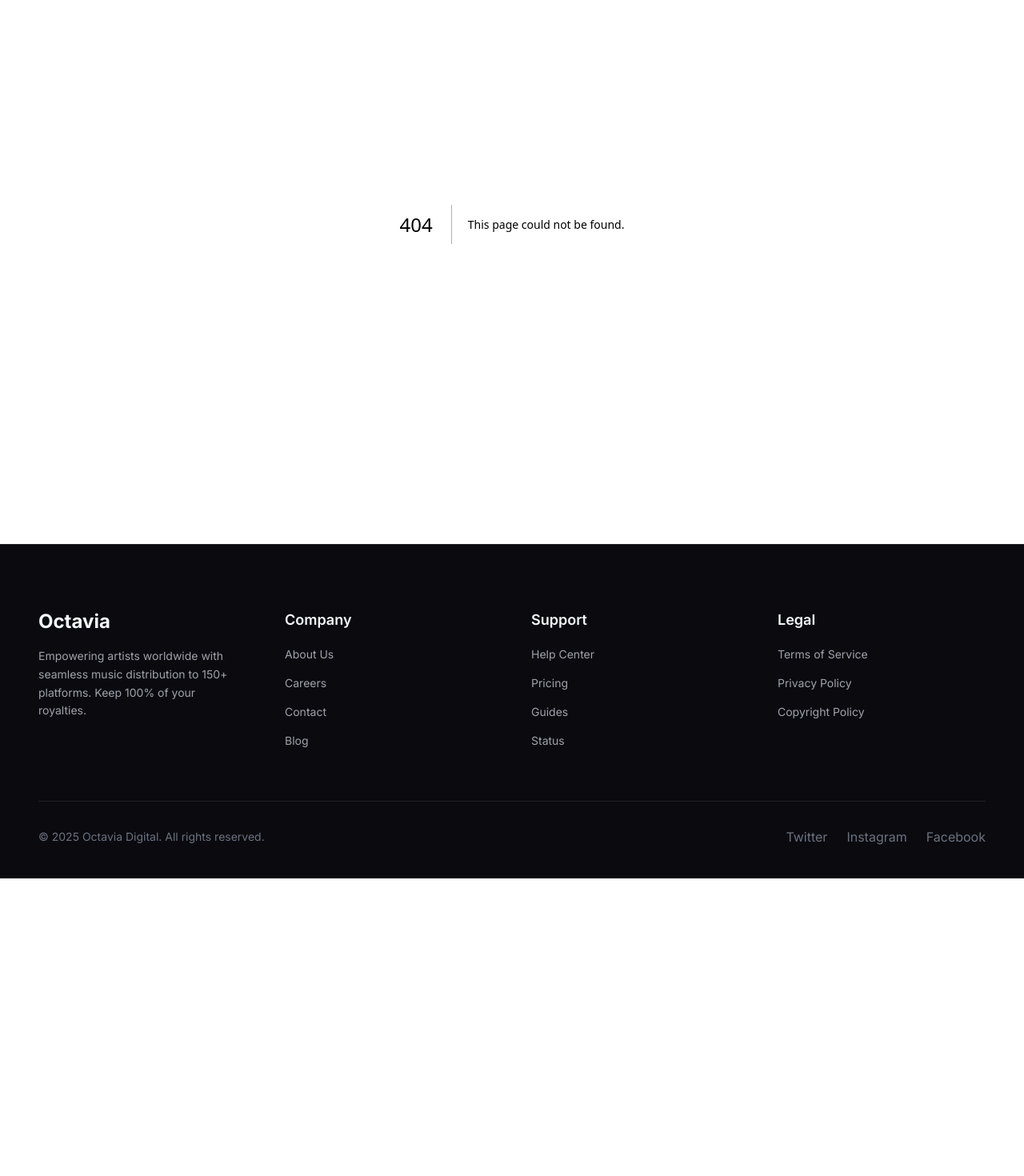
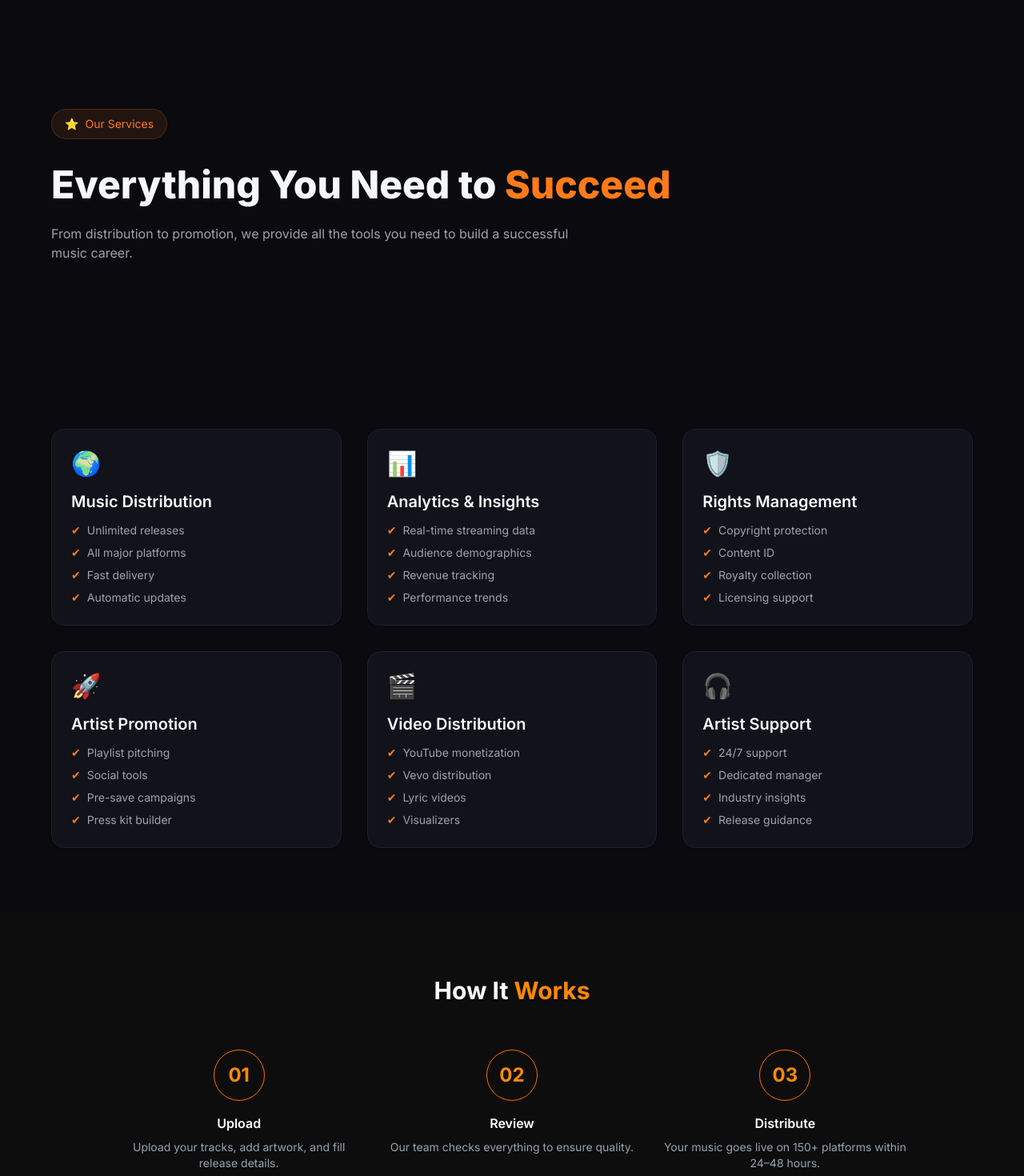
Before and after one commit to rathininfo/octavia-digital, a Next.js app: page /services in a window 1280 px wide. Before the commit this address had no page. Shown: the part 120-1590 px from the top of the page at 80% size. Before the commit the page ends 1218 px from the top, so only its background shows below. Built offline with nearby package versions, Linux system fonts and the light colour scheme.

Commit message:
services page all section completed

```diff
--- /dev/null
+++ b/src/app/services/page.jsx
@@ -0,0 +1,16 @@
+import HowItWorks from '@/components/HowItWorks/HowItWorks'
+import ServiceCards from '@/components/serviceCards/ServiceCards'
+import ServiceHero from '@/components/serviceHero/ServiceHero'
+import StartJourney from '@/components/StartJourney/StartJourney'
+import React from 'react'
+
+export default function page() {
+  return (
+   <div className="pt-32 text-foreground">
+      <ServiceHero></ServiceHero>
+      <ServiceCards></ServiceCards>
+      <HowItWorks></HowItWorks>
+      <StartJourney></StartJourney>
+    </div>
+  )
+}
--- /dev/null
+++ b/src/components/HowItWorks/HowItWorks.jsx
@@ -0,0 +1,27 @@
+export default function HowItWorks() {
+  const steps = [
+    { number: "01", title: "Upload", text: "Upload your tracks, add artwork, and fill release details." },
+    { number: "02", title: "Review", text: "Our team checks everything to ensure quality." },
+    { number: "03", title: "Distribute", text: "Your music goes live on 150+ platforms within 24–48 hours." },
+  ];
+
+  return (
+    <section className="py-20 bg-[#0d0d0d] text-center">
+      <h2 className="text-3xl font-bold text-white">
+        How It <span className="text-orange-400">Works</span>
+      </h2>
+
+      <div className="mt-14 grid md:grid-cols-3 gap-8 max-w-5xl mx-auto px-4">
+        {steps.map((step, i) => (
+          <div key={i} className="flex flex-col items-center">
+            <div className="w-16 h-16 flex items-center justify-center rounded-full border border-orange-500 text-orange-400 text-2xl font-bold">
+              {step.number}
+            </div>
+            <h3 className="text-white mt-4 font-semibold">{step.title}</h3>
+            <p className="text-gray-400 mt-2 text-sm">{step.text}</p>
+          </div>
+        ))}
+      </div>
+    </section>
+  );
+}
--- /dev/null
+++ b/src/components/StartJourney/StartJourney.jsx
@@ -0,0 +1,17 @@
+export default function StartJourney() {
+  return (
+    <section className="py-20 bg-[#0d0d0d] text-center">
+      <h2 className="text-3xl font-bold text-white">
+        Ready to Start Your <span className="text-orange-400">Journey?</span>
+      </h2>
+
+      <p className="text-gray-400 mt-4">
+        Join thousands of artists who trust Octavia Digital with their music distribution.
+      </p>
+
+      <button className="mt-6 px-6 py-3 bg-orange-500 text-white rounded-xl hover:bg-orange-600 transition">
+        Get Started Now →
+      </button>
+    </section>
+  );
+}
--- a/src/components/navbar/navbar.jsx
+++ b/src/components/navbar/navbar.jsx
@@ -19,7 +19,7 @@ export default function Navbar() {
 
         {/* Desktop Menu */}
         <div className="hidden md:flex items-center gap-8 text-[var(--paragraph-color)]">
-          <Link href="/why-octavia" className="hover:text-[var(--accent)] transition">Why Octavia</Link>
+          <Link href="/" className="hover:text-[var(--accent)] transition">Home</Link>
           <Link href="/services" className="hover:text-[var(--accent)] transition">Services</Link>
           <Link href="/partners" className="hover:text-[var(--accent)] transition">Partners</Link>
           <Link href="/pricing" className="hover:text-[var(--accent)] transition">Pricing</Link>
@@ -52,7 +52,7 @@ export default function Navbar() {
       {open && (
         <div className="md:hidden bg-[#0A0A0F] border-t border-[#1F1F2A] py-4 px-6">
           <div className="flex flex-col gap-4 text-[var(--paragraph-color)]">
-            <Link href="/why-octavia" className="hover:text-[var(--accent)]">Why Octavia</Link>
+            <Link href="/" className="hover:text-[var(--accent)]">Home</Link>
             <Link href="/services" className="hover:text-[var(--accent)]">Services</Link>
             <Link href="/partners" className="hover:text-[var(--accent)]">Partners</Link>
             <Link href="/pricing" className="hover:text-[var(--accent)]">Pricing</Link>
--- /dev/null
+++ b/src/components/serviceCards/ServiceCards.jsx
@@ -0,0 +1,96 @@
+export default function ServiceCards() {
+  const items = [
+    {
+      title: "Music Distribution",
+      icon: "🌍",
+      features: [
+        "Unlimited releases",
+        "All major platforms",
+        "Fast delivery",
+        "Automatic updates",
+      ],
+    },
+    {
+      title: "Analytics & Insights",
+      icon: "📊",
+      features: [
+        "Real-time streaming data",
+        "Audience demographics",
+        "Revenue tracking",
+        "Performance trends",
+      ],
+    },
+    {
+      title: "Rights Management",
+      icon: "🛡️",
+      features: [
+        "Copyright protection",
+        "Content ID",
+        "Royalty collection",
+        "Licensing support",
+      ],
+    },
+    {
+      title: "Artist Promotion",
+      icon: "🚀",
+      features: [
+        "Playlist pitching",
+        "Social tools",
+        "Pre-save campaigns",
+        "Press kit builder",
+      ],
+    },
+    {
+      title: "Video Distribution",
+      icon: "🎬",
+      features: [
+        "YouTube monetization",
+        "Vevo distribution",
+        "Lyric videos",
+        "Visualizers",
+      ],
+    },
+    {
+      title: "Artist Support",
+      icon: "🎧",
+      features: [
+        "24/7 support",
+        "Dedicated manager",
+        "Industry insights",
+        "Release guidance",
+      ],
+    },
+  ];
+
+  return (
+    <section className="py-20 px-6 bg-background">
+      <div className="max-w-6xl mx-auto grid md:grid-cols-3 gap-8">
+
+        {items.map((item, i) => (
+          <div
+            key={i}
+            className="p-6 rounded-2xl bg-card border border-card-border shadow-sm hover:shadow-lg hover:border-accent/30 transition"
+          >
+            {/* Icon */}
+            <div className="text-3xl mb-4">{item.icon}</div>
+
+            {/* Title */}
+            <h3 className="text-xl font-semibold text-heading mb-3">
+              {item.title}
+            </h3>
+
+            {/* Features */}
+            <ul className="space-y-2 text-paragraph text-sm">
+              {item.features.map((f, j) => (
+                <li key={j} className="flex items-center gap-2">
+                  <span className="text-accent">✔</span> {f}
+                </li>
+              ))}
+            </ul>
+          </div>
+        ))}
+
+      </div>
+    </section>
+  );
+}
--- /dev/null
+++ b/src/components/serviceHero/ServiceHero.jsx
@@ -0,0 +1,23 @@
+export default function ServiceHero() {
+  return (
+    <section className="py-32 px-6 bg-background">
+      <div className="max-w-6xl mx-auto">
+
+        {/* Badge */}
+        <div className="inline-flex items-center gap-2 px-4 py-2 rounded-full text-sm bg-accent/10 border border-accent/20 text-accent">
+          <span>⭐</span> Our Services
+        </div>
+
+        {/* Heading */}
+        <h1 className="text-4xl md:text-5xl font-extrabold text-heading mt-6 leading-snug">
+          Everything You Need to <span className="text-accent">Succeed</span>
+        </h1>
+
+        {/* Sub text */}
+        <p className="text-paragraph max-w-2xl mt-4">
+          From distribution to promotion, we provide all the tools you need to build a successful music career.
+        </p>
+      </div>
+    </section>
+  );
+}
--- a/src/sections/hero/hero.jsx
+++ b/src/sections/hero/hero.jsx
@@ -1,6 +1,6 @@
 export default function Hero() {
   return (
-    <section className="relative flex items-center justify-center min-h-[90vh] md:min-h-screen bg-background pt-32 pb-40 overflow-hidden">
+    <section className="relative flex items-center justify-center bg-background pt-32 pb-40 overflow-hidden">
 
       {/* Background Glow */}
       <div className="absolute inset-0 flex justify-center pointer-events-none">
```
